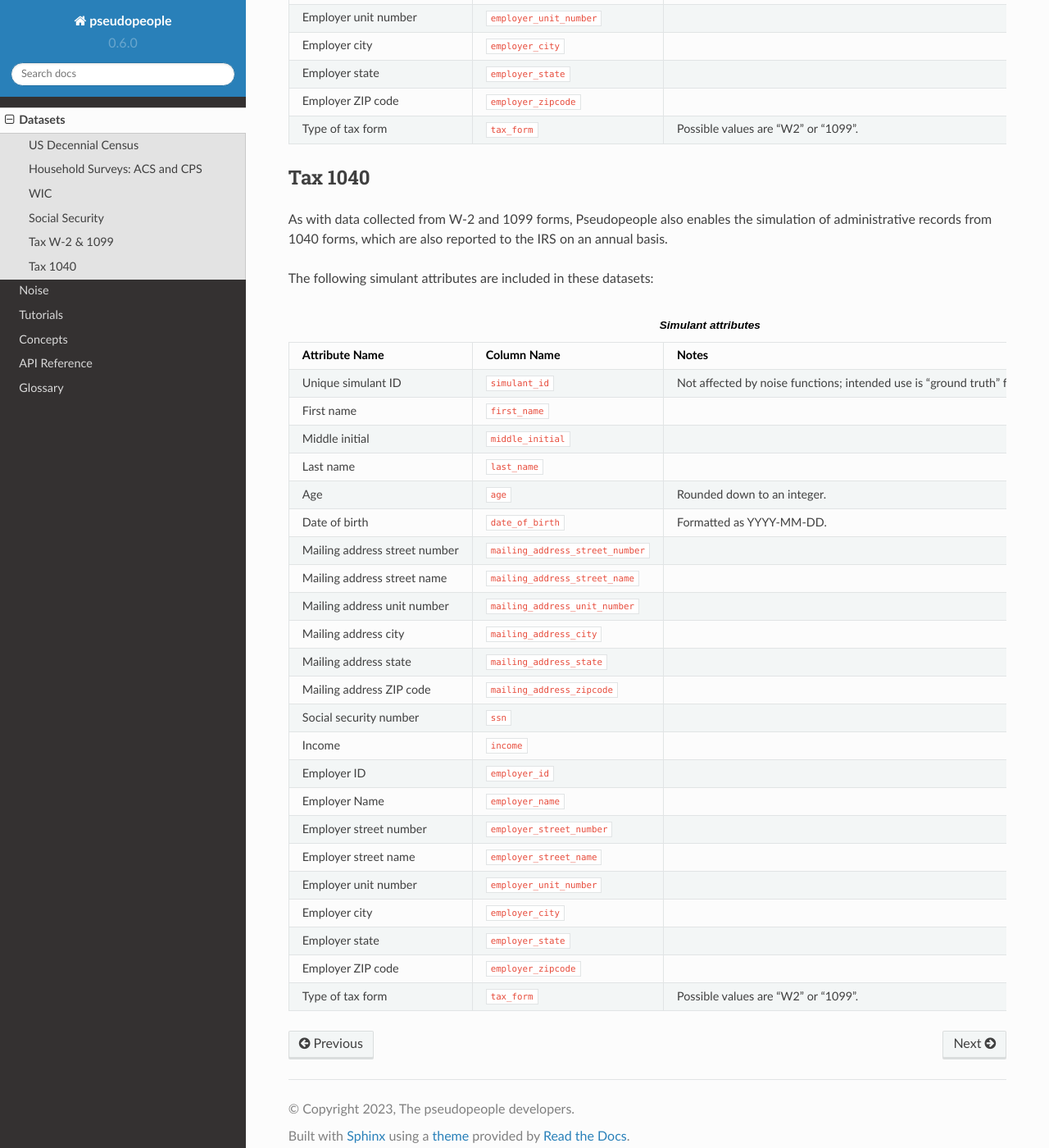
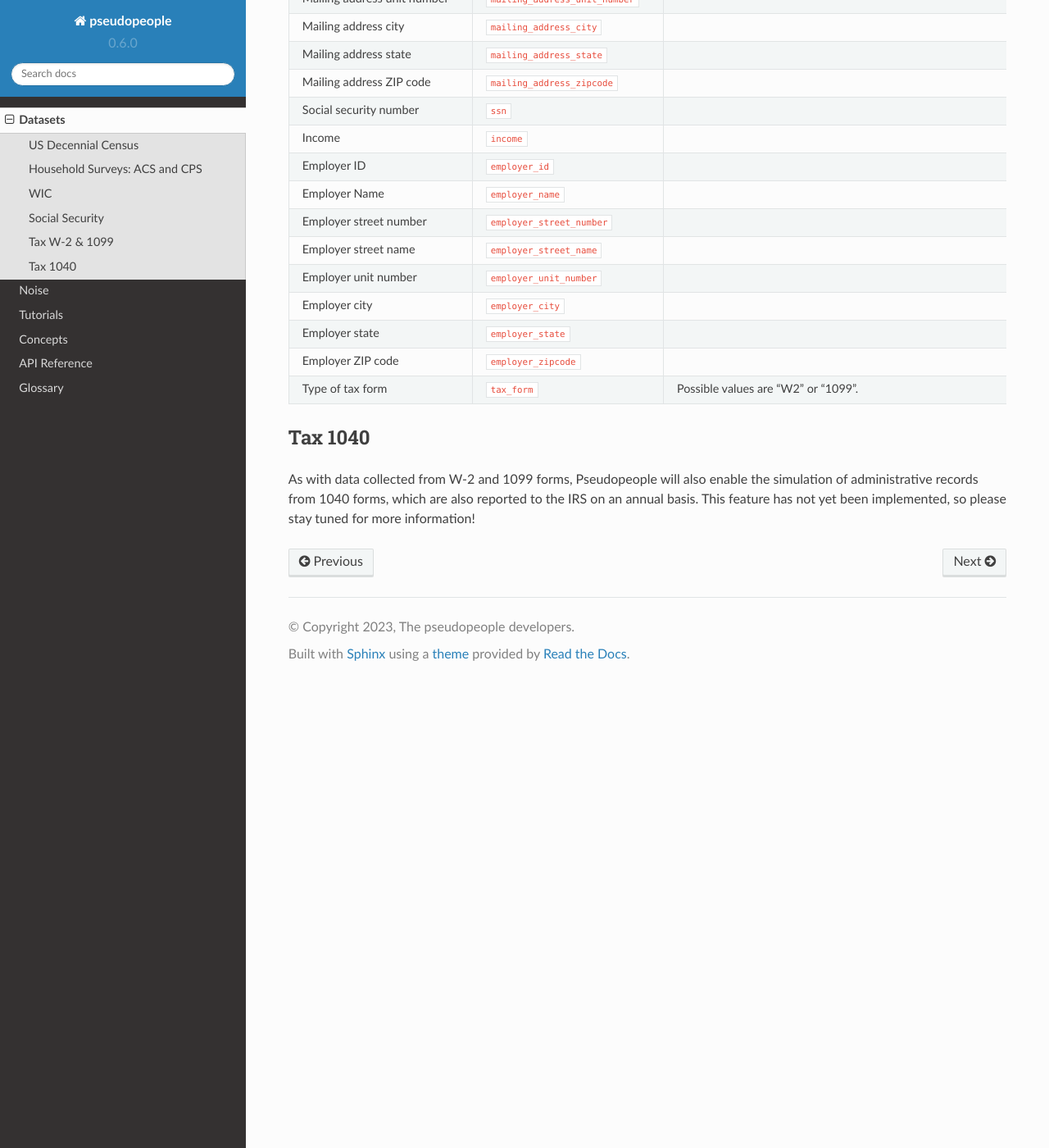
Before and after one commit to ihmeuw/pseudopeople, a Sphinx documentation site: the page built from docs/source/datasets/index.rst, in a window 1280 px wide and 1400 px high, scrolled down 5497 px. Shown: the whole window at 82% size. Built offline with Sphinx 7.4.7 and the Read the Docs theme 2.0.0, drawn with Linux system fonts in a browser that asks for light colours; some of the changed text lies outside the part shown.

Commit message:
add api reference links to each dataset

```diff
--- a/docs/source/datasets/index.rst
+++ b/docs/source/datasets/index.rst
@@ -117,6 +117,9 @@
 work activity and income, veteran status, school enrollment, contingent employment, worker displacement, job tenure, and more. To find out more
 about CPS, please visit the `CPS homepage <https://www.census.gov/programs-surveys/cps.html>`_.
 
+To find out more about how to generate a simulation of ACS using Pseudopeople, see :func:`pseudopeople.interface.generate_american_community_survey`.
+Likewise, to find out more about how to generate a simulation of CPS, see :func:`pseudopeople.interface.generate_current_population_survey`.
+
 The following simulant attributes are included in these datasets:
 
 .. list-table:: **Simulant attributes**
@@ -183,6 +186,8 @@
 Pseudopeople can generate a simulated version of the administrative data that would be recorded by WIC. This is a yearly file of information about all
 simulants enrolled in the program as of the end of that year.
 
+To find out more about how to generate a simulation of WIC using Pseudopeople, see :func:`pseudopeople.interface.generate_women_infants_and_children`.
+
 The following simulant attributes are included in this dataset:
 
 .. list-table:: **Simulant attributes**
@@ -248,6 +253,8 @@
 Pseudopeople can generate a simulated version of a subset of the administrative data that would be recorded by SSA. Currently, the simulated
 SSA data includes records of SSA creation and dates of death.
 
+To find out more about how to generate a simulation of SSA data using Pseudopeople, see :func:`pseudopeople.interface.generate_social_security`.
+
 The following simulant attributes are included in this dataset:
 
 .. list-table:: **Simulant attributes**
@@ -289,6 +296,8 @@
 --------------
 Administrative data reported in annual tax forms, such as W-2s and 1099s, can also be simulated by Pseudopeople. 1099 forms are used for independent
 contractors or self-employed individuals, while a W-2 form is used for employees (whose employer withholds payroll taxes from their earnings).
+
+To find out more about how to generate a simulation of these tax forms using Pseudopeople, see :func:`pseudopeople.interface.generate_w2_and_1099`.
 
 The following simulant attributes are included in these datasets:
 
@@ -370,83 +379,5 @@
 
 Tax 1040
 --------
-As with data collected from W-2 and 1099 forms, Pseudopeople also enables the simulation of administrative records from 1040 forms, which are
-also reported to the IRS on an annual basis.
-
-The following simulant attributes are included in these datasets:
-
-.. list-table:: **Simulant attributes**
-   :header-rows: 1
-
-   * - Attribute Name
-     - Column Name
-     - Notes
-   * - Unique simulant ID
-     - :code:`simulant_id`
-     - Not affected by noise functions; intended use is "ground truth" for testing and validation.
-   * - First name
-     - :code:`first_name`
-     -
-   * - Middle initial
-     - :code:`middle_initial`
-     -
-   * - Last name
-     - :code:`last_name`
-     -
-   * - Age
-     - :code:`age`
-     - Rounded down to an integer.
-   * - Date of birth
-     - :code:`date_of_birth`
-     - Formatted as YYYY-MM-DD.
-   * - Mailing address street number
-     - :code:`mailing_address_street_number`
-     -
-   * - Mailing address street name
-     - :code:`mailing_address_street_name`
-     -
-   * - Mailing address unit number
-     - :code:`mailing_address_unit_number`
-     -
-   * - Mailing address city
-     - :code:`mailing_address_city`
-     -
-   * - Mailing address state
-     - :code:`mailing_address_state`
-     -
-   * - Mailing address ZIP code
-     - :code:`mailing_address_zipcode`
-     -
-   * - Social security number
-     - :code:`ssn`
-     -
-   * - Income
-     - :code:`income`
-     -
-   * - Employer ID
-     - :code:`employer_id`
-     -
-   * - Employer Name
-     - :code:`employer_name`
-     -
-   * - Employer street number
-     - :code:`employer_street_number`
-     -
-   * - Employer street name
-     - :code:`employer_street_name`
-     -
-   * - Employer unit number
-     - :code:`employer_unit_number`
-     -
-   * - Employer city
-     - :code:`employer_city`
-     -
-   * - Employer state
-     - :code:`employer_state`
-     -
-   * - Employer ZIP code
-     - :code:`employer_zipcode`
-     -
-   * - Type of tax form
-     - :code:`tax_form`
-     - Possible values are "W2" or "1099".
+As with data collected from W-2 and 1099 forms, Pseudopeople will also enable the simulation of administrative records from 1040 forms, which are
+also reported to the IRS on an annual basis. This feature has not yet been implemented, so please stay tuned for more information!
```
